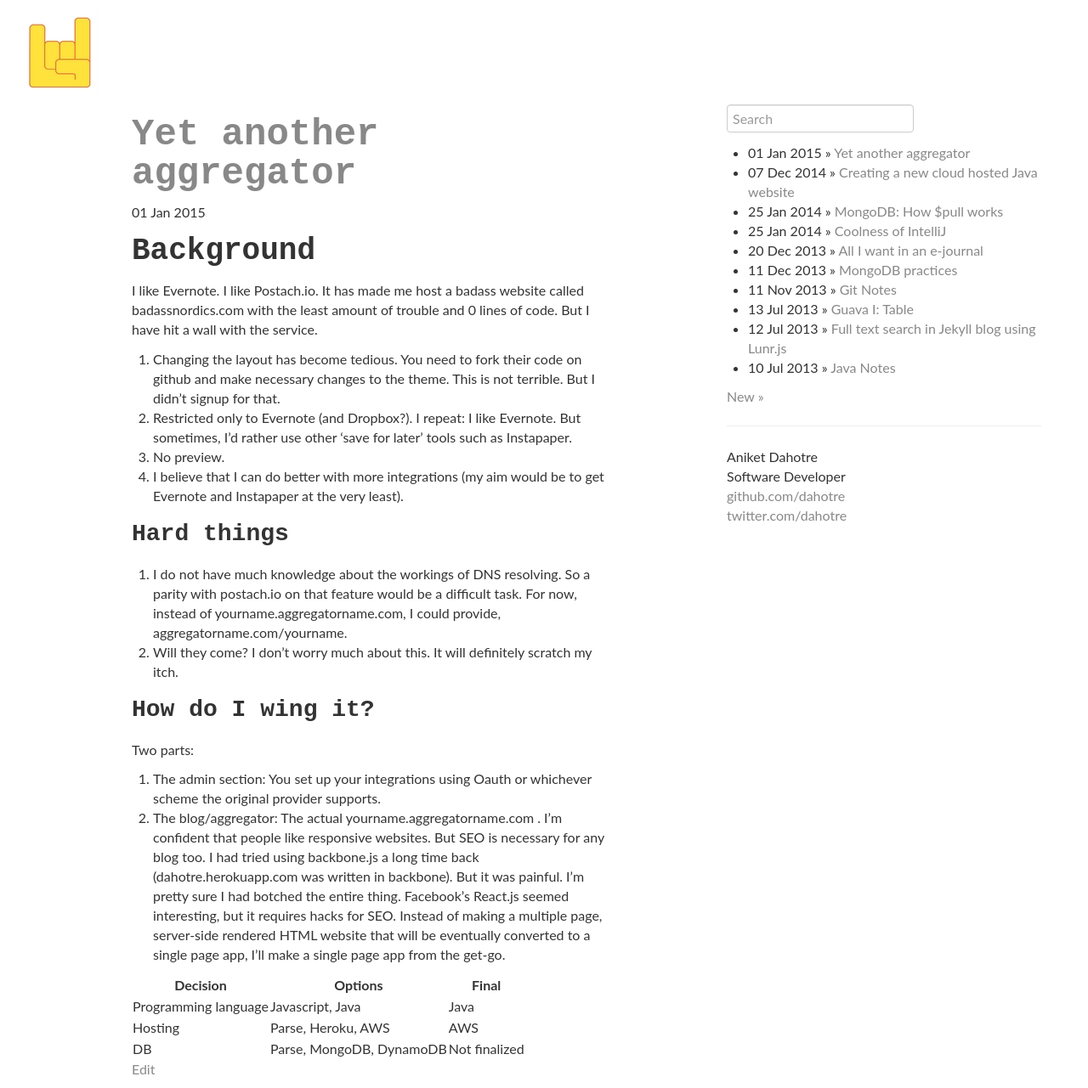
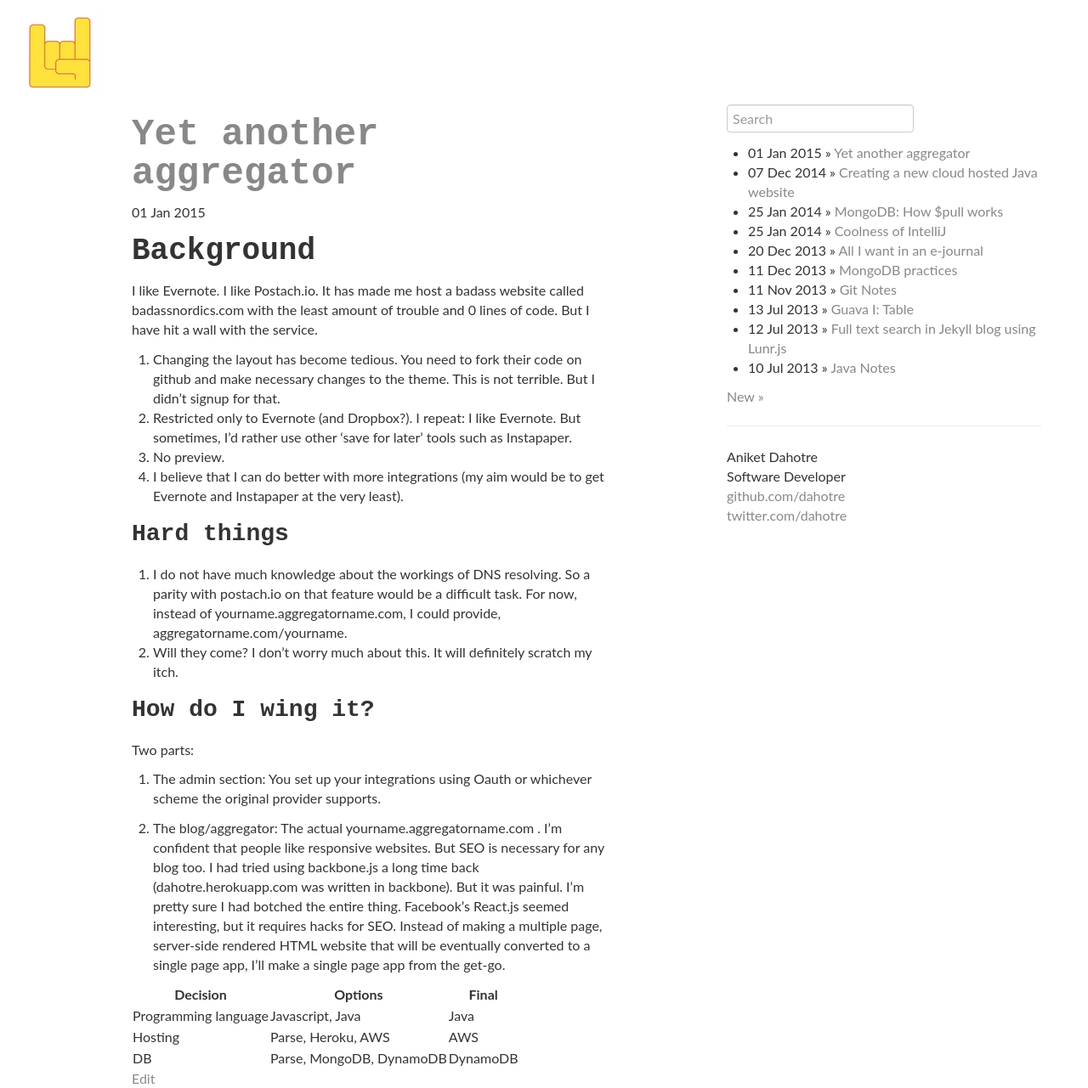
Before and after one commit to dahotre/dahotre.github.io, a Jekyll site: the page built from _posts/2015-01-01-Yet-another-aggregator.markdown, in a window 1280 px wide. Shown: the whole page at 85% size. Built offline with Jekyll 4.4.1, drawn with Linux system fonts in a browser that asks for light colours; nearby versions of some CDN libraries.

Commit message:
Update 2015-01-01-Yet-another-aggregator.markdown

```diff
--- a/_posts/2015-01-01-Yet-another-aggregator.markdown
+++ b/_posts/2015-01-01-Yet-another-aggregator.markdown
@@ -6,6 +6,7 @@
 ---
 ## Background
 I like Evernote. I like Postach.io. It has made me host a badass website called badassnordics.com with the least amount of trouble and 0 lines of code. But I have hit a wall with the service.
+
 1. Changing the layout has become tedious. You need to fork their code on github and make necessary changes to the theme. This is not terrible. But I didn't signup for that.
 2. Restricted only to Evernote (and Dropbox?). I repeat: I like Evernote. But sometimes, I'd rather use other 'save for later' tools such as Instapaper.
 3. No preview.
@@ -17,11 +18,13 @@
 
 ### How do I wing it?
 Two parts:
+
 1. The admin section: You set up your integrations using Oauth or whichever scheme the original provider supports.
+
 2. The blog/aggregator: The actual yourname.aggregatorname.com . I'm confident that people like responsive websites. But SEO is necessary for any blog too. I had tried using backbone.js a long time back (dahotre.herokuapp.com was written in backbone). But it was painful. I'm pretty sure I had botched the entire thing. Facebook's React.js seemed interesting, but it requires hacks for SEO. Instead of making a multiple page, server-side rendered HTML website that will be eventually converted to a single page app, I'll make a single page app from the get-go.
 
 | Decision  | Options  |  Final |
 |---|---|---|
 | Programming language  | Javascript, Java  | Java  |
 | Hosting  | Parse, Heroku, AWS   | AWS  |
-| DB  | Parse, MongoDB, DynamoDB   | Not finalized   |
+| DB  | Parse, MongoDB, DynamoDB   | DynamoDB   |
```
